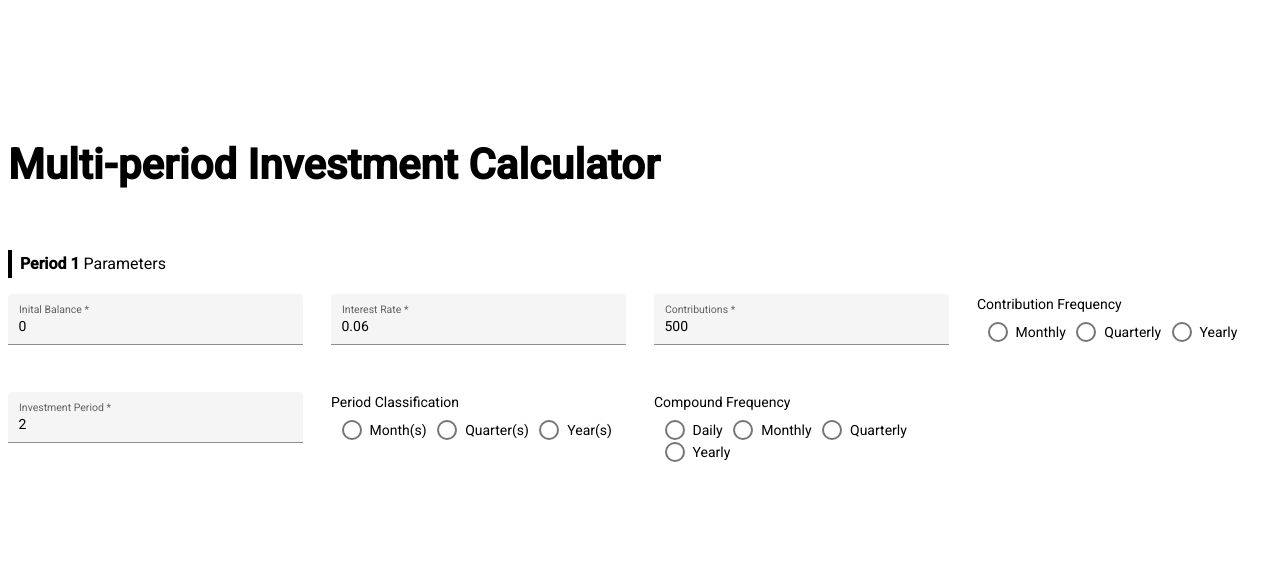
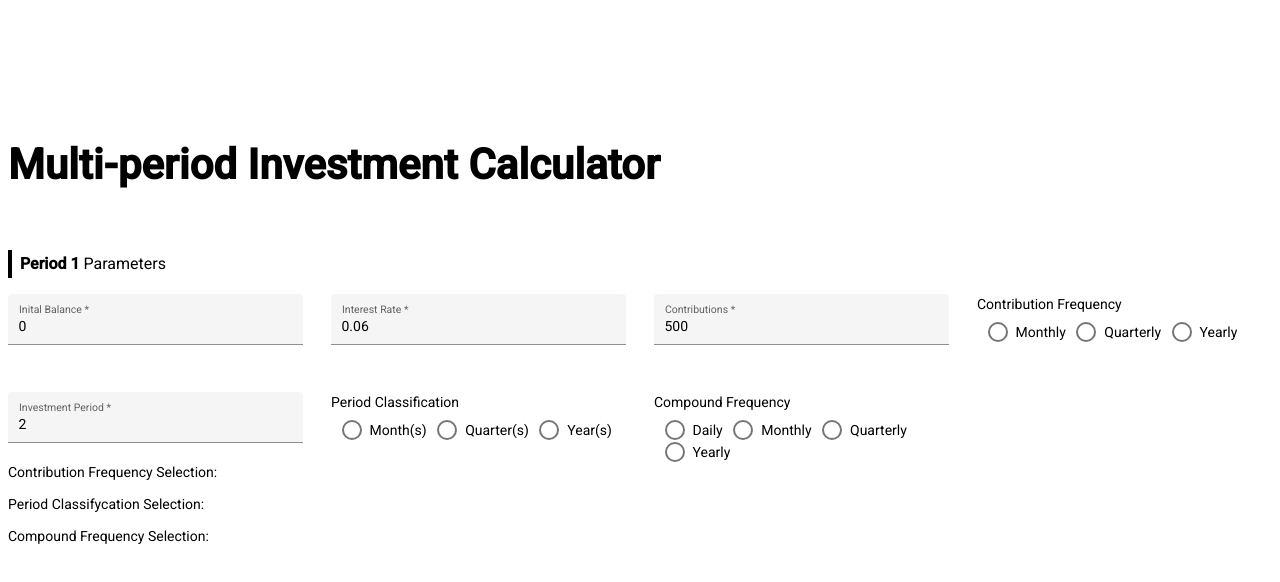
Before and after one commit to noahhenry/multi-period_investment_calculator, an Angular app in the folder my-app/: page /form-component in a window 1280 px wide. Shown: the top 582 px of the page. Built offline with nearby package versions, Linux system fonts and the light colour scheme.

Commit message:
bindings for radio inputs

```diff
--- a/my-app/src/app/form/form.component.html
+++ b/my-app/src/app/form/form.component.html
@@ -17,7 +17,7 @@
     <!-- <mat-error *ngIf="email.invalid">{{getErrorMessage()}}</mat-error> -->
   </mat-form-field>
 
-  <mat-radio-group aria-label="Select an option">
+  <mat-radio-group name="contributionFrequency" [(ngModel)]="contributionFrequencySelection" aria-label="Select an option">
     <div><mat-label>Contribution Frequency</mat-label></div>
     <mat-radio-button value="1">Monthly</mat-radio-button>
     <mat-radio-button value="2">Quarterly</mat-radio-button>
@@ -30,14 +30,14 @@
     <!-- <mat-error *ngIf="email.invalid">{{getErrorMessage()}}</mat-error> -->
   </mat-form-field>
 
-  <mat-radio-group aria-label="Select an option">
+  <mat-radio-group name="periodClassifycation" [(ngModel)]="periodClassificationSelection" aria-label="Select an option">
     <div><mat-label>Period Classification</mat-label></div>
     <mat-radio-button value="1">Month(s)</mat-radio-button>
     <mat-radio-button value="2">Quarter(s)</mat-radio-button>
     <mat-radio-button value="3">Year(s)</mat-radio-button>
   </mat-radio-group>
 
-  <mat-radio-group aria-label="Select an option">
+  <mat-radio-group name="compoundFrequency" [(ngModel)]="compoundFrequencySelection" aria-label="Select an option">
     <div><mat-label>Compound Frequency</mat-label></div>
     <mat-radio-button value="1">Daily</mat-radio-button>
     <mat-radio-button value="2">Monthly</mat-radio-button>
@@ -45,3 +45,7 @@
     <mat-radio-button value="4">Yearly</mat-radio-button>
   </mat-radio-group>
 </form>
+
+<p>Contribution Frequency Selection: {{contributionFrequencySelection}}</p>
+<p>Period Classifycation Selection: {{periodClassificationSelection}}</p>
+<p>Compound Frequency Selection: {{compoundFrequencySelection}}</p>
--- a/my-app/src/app/form/form.component.ts
+++ b/my-app/src/app/form/form.component.ts
@@ -17,6 +17,10 @@ let frequencies = {
   styleUrls: ['./form.component.scss']
 })
 export class FormComponent implements OnInit {
+  public contributionFrequencySelection: number;
+  public periodClassificationSelection: string;
+  public compoundFrequencySelection: number;
+
   period: Period = {
     id: 1,
     initialBalance: 0,
```
